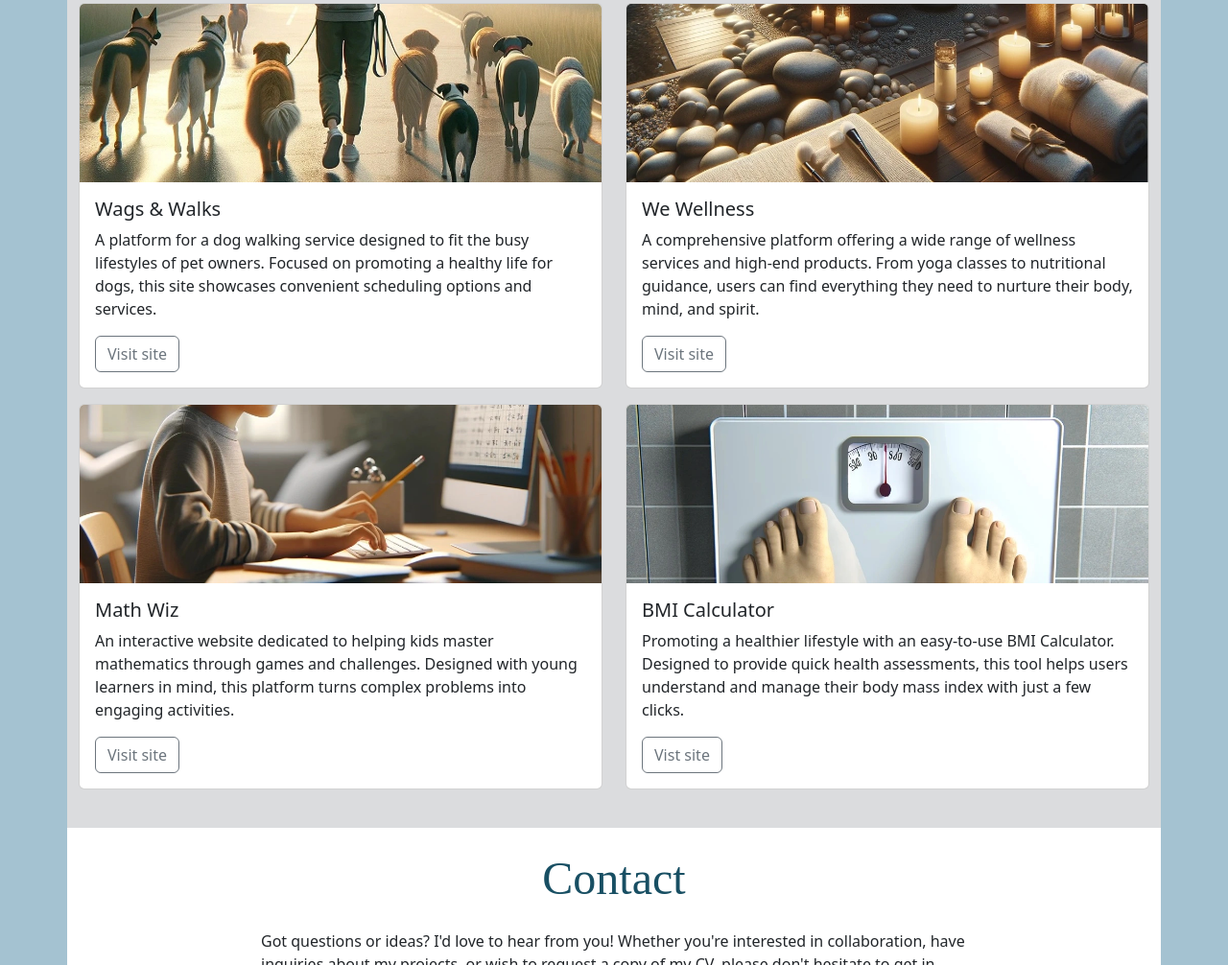
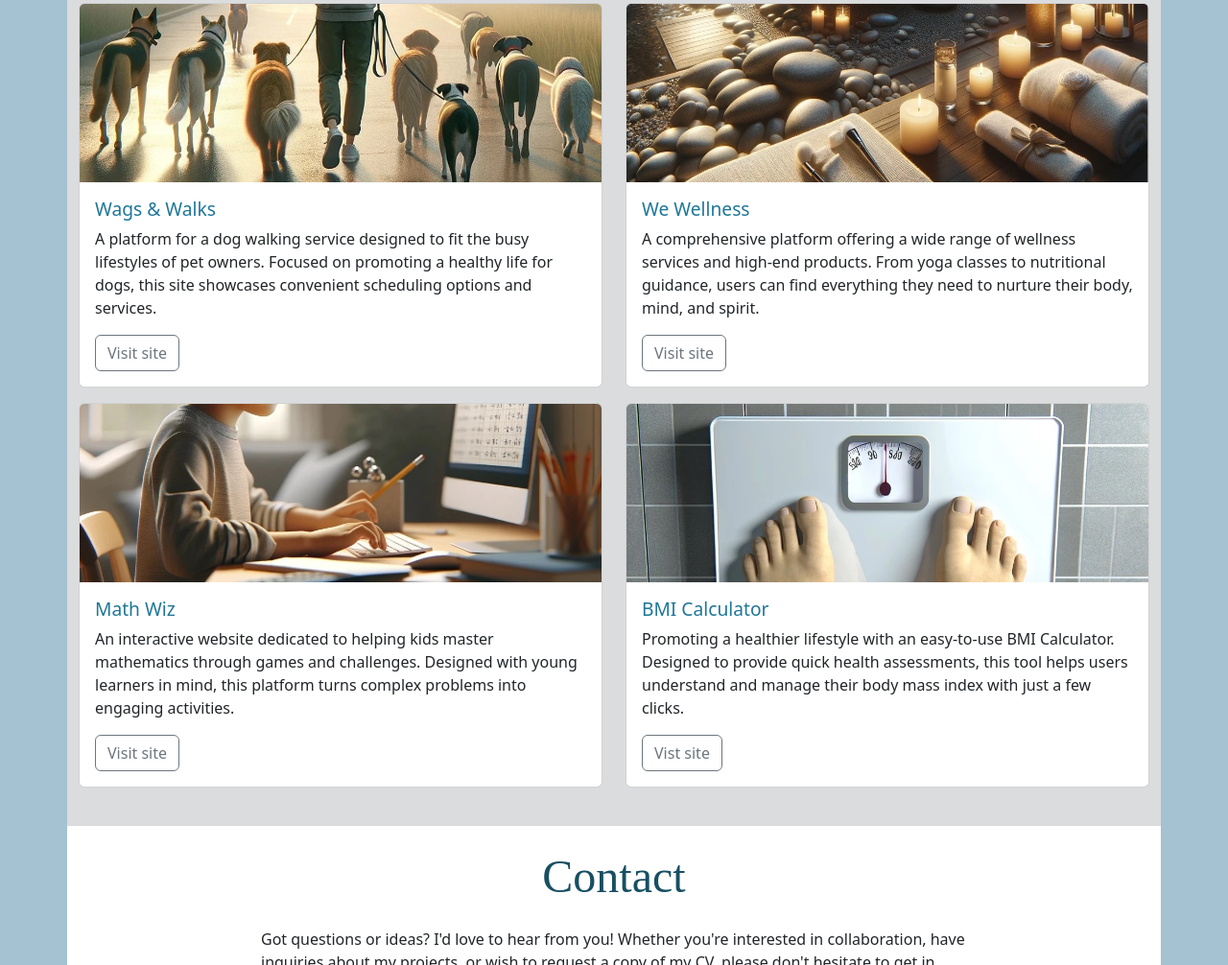
Before and after one commit to SardarAmiri/ci-portfolio, a plain HTML site: page index.html in a window 1280 px wide. Shown: the part 1132-2138 px from the top of the page at 96% size. Drawn offline with nearby package versions, Linux system fonts and the light colour scheme; files whose address does not match are found by name.

Commit message:
customized general design of the page

```diff
--- a/assets/css/style.css
+++ b/assets/css/style.css
@@ -33,3 +33,10 @@ h1, h2 {
     padding: 5% 7%;
     min-height: 500px;
 }
+#portfolio .card-title {
+    font-size: 1.2rem;
+    color: #1f7798;
+}
+#portfolio .btn:hover {
+    background-color: #1f7798;
+}
```
